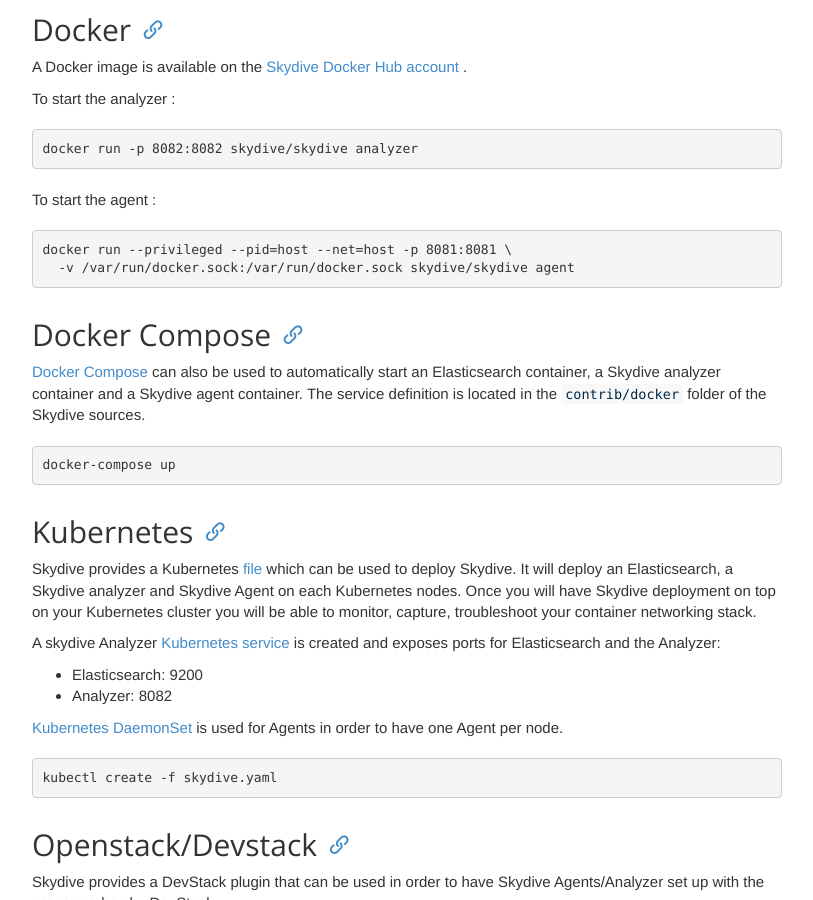
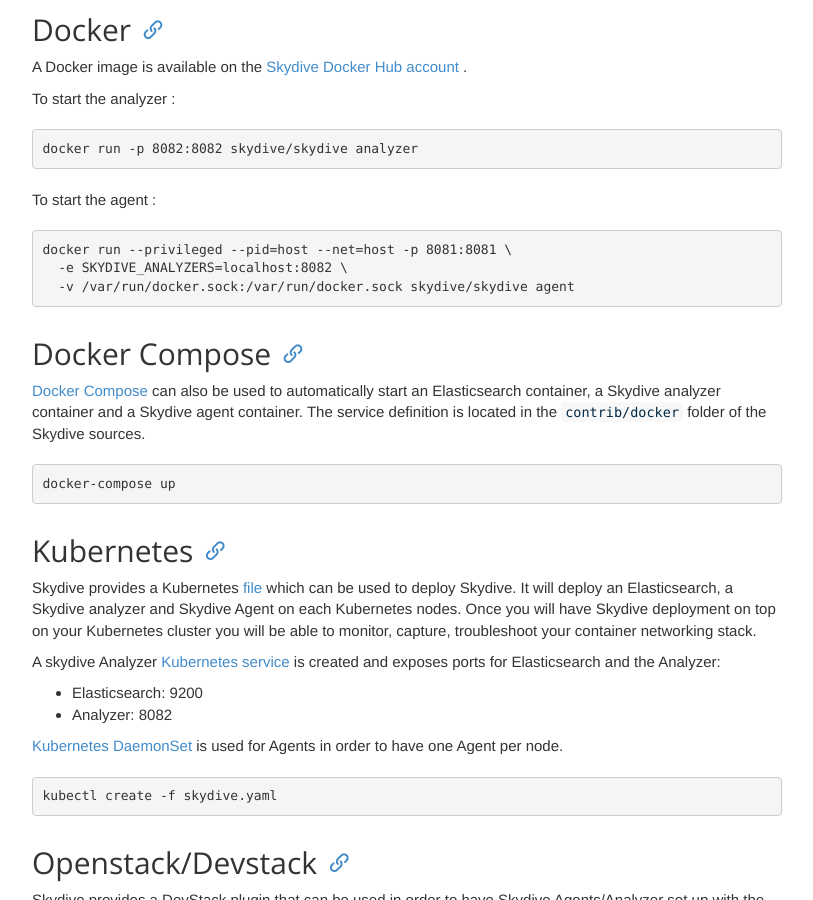
Before and after one commit to skydive-project/skydive.network, a Jekyll site: the page built from documentation/getting-started.md, in a window 1280 px wide and 900 px high, scrolled down 1138 px. Shown: the whole window, without its empty margins (428-1241 px from the left). Built offline with Jekyll 4.4.1, drawn with Linux system fonts in a browser that asks for light colours; nearby versions of some CDN libraries.

Commit message:
Fix docker agent command line

```diff
--- a/documentation/getting-started.md
+++ b/documentation/getting-started.md
@@ -77,6 +77,7 @@
 
 {% highlight shell %}
 docker run --privileged --pid=host --net=host -p 8081:8081 \
+  -e SKYDIVE_ANALYZERS=localhost:8082 \
   -v /var/run/docker.sock:/var/run/docker.sock skydive/skydive agent
 {% endhighlight %}
 
```
